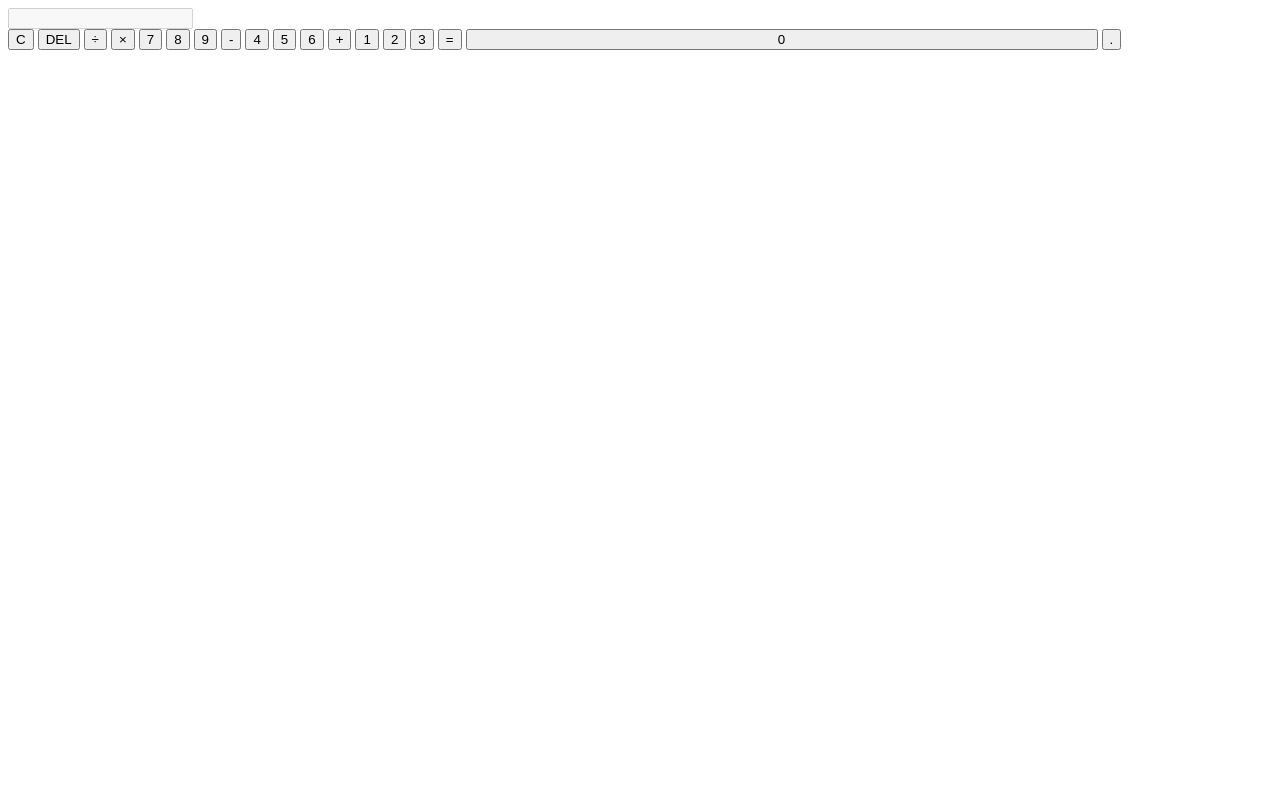
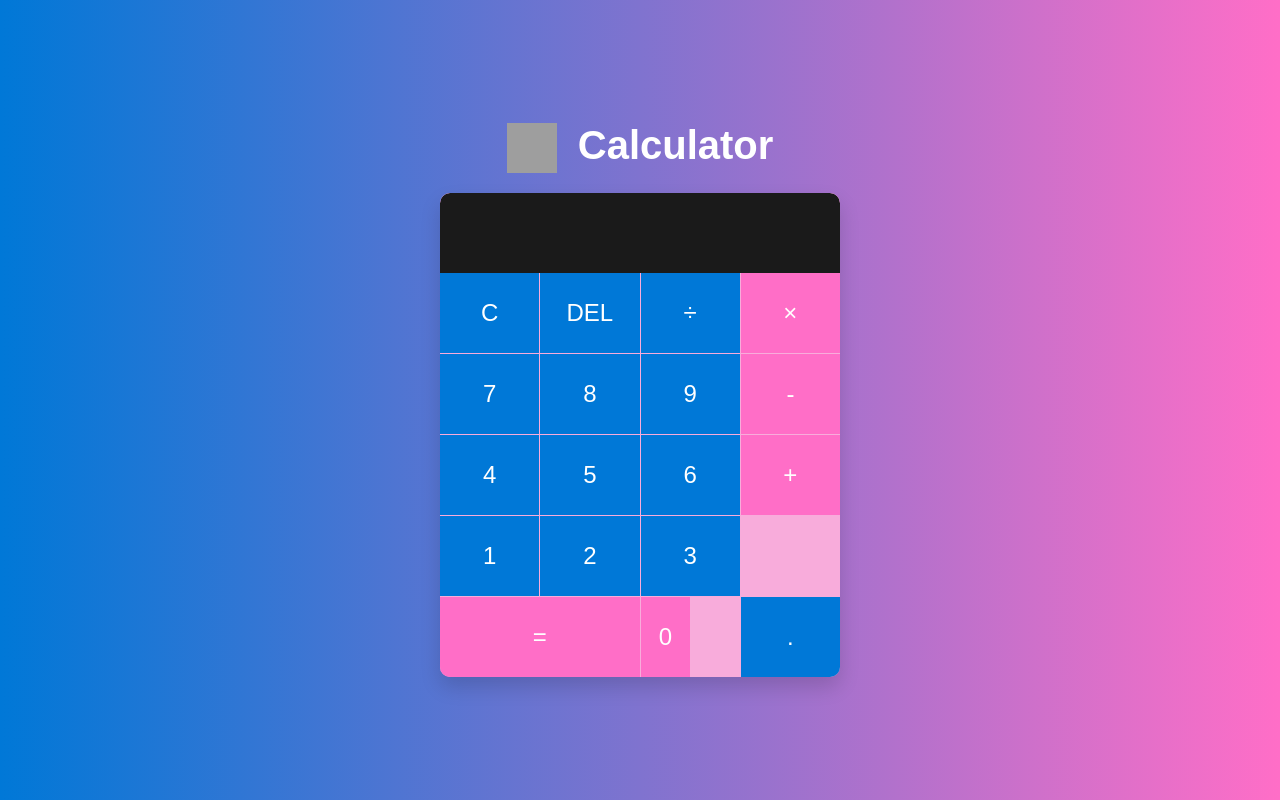
Before and after one commit to BerylKoko/Calculator-Project, a plain HTML site: page index.html in a window 1280 px wide. Drawn offline with Linux system fonts and the light colour scheme; grey boxes are pictures that could not be loaded.

Commit message:
gradient page calculator

```diff
--- a/index.html
+++ b/index.html
@@ -4,9 +4,14 @@
     <meta charset="UTF-8">
     <meta name="viewport" content="width=device-width, initial-scale=1.0">
     <title>Calculator</title>
-    <link rel="stylesheet" href="style.css">
+    <link rel="stylesheet" href="styles.css">
 </head>
 <body>
+    <header>
+        <img src="https://img.icons8.com/ios-filled/50/ffffff/calculator.png" alt="Calculator Icon">
+        Calculator
+    </header>
+
     <div class="calculator">
         <input type="text" id="display" disabled>
         <div class="buttons">
@@ -30,6 +35,7 @@
             <button onclick="appendNumber('.')">.</button>
         </div>
     </div>
+
     <script src="script.js"></script>
 </body>
 </html>
--- a/styles.css
+++ b/styles.css
@@ -1,3 +1,4 @@
+/* Reset basic styling */
 * {
     margin: 0;
     padding: 0;
@@ -7,31 +8,54 @@
 
 body {
     display: flex;
+    flex-direction: column;
+    align-items: center;
     justify-content: center;
-    align-items: center;
     height: 100vh;
-    background-color: #f3f4f6;
+    background: linear-gradient(to right, #0078D7, #ff6ec7); /* Blue and Pink background gradient */
+    color: #fff;
 }
 
+/* Header styling */
+header {
+    text-align: center;
+    font-size: 2.5em;
+    font-weight: bold;
+    margin-bottom: 20px;
+}
+
+header img {
+    width: 50px;
+    height: 50px;
+    vertical-align: middle;
+    margin-right: 10px;
+}
+
+/* Calculator container styling */
 .calculator {
-    width: 300px;
-    border: 1px solid #ccc;
+    width: 100%;
+    max-width: 400px;
     border-radius: 10px;
     overflow: hidden;
-    box-shadow: 0px 4px 8px rgba(0, 0, 0, 0.1);
+    background-color: #f8acdb;
+    box-shadow: 0px 10px 20px rgba(0, 0, 0, 0.15);
 }
 
+/* Display area styling */
 #display {
     width: 100%;
-    height: 60px;
-    background-color: #fff;
+    height: 80px;
+    padding: 20px;
+    font-size: 2em;
+    text-align: right;
+    background-color: #1a1a1a;
+    color: #00ffcc;
     border: none;
-    padding: 20px;
-    font-size: 24px;
-    text-align: right;
-    border-bottom: 1px solid #ccc;
+    outline: none;
+    border-radius: 10px 10px 0 0;
 }
 
+/* Button grid styling */
 .buttons {
     display: grid;
     grid-template-columns: repeat(4, 1fr);
@@ -39,30 +63,41 @@ body {
 }
 
 button {
-    height: 60px;
-    font-size: 18px;
-    background-color: #f0f0f0;
+    height: 80px;
+    font-size: 1.5em;
+    background-color: #0078D7; /* Blue buttons */
+    color: #fff;
     border: none;
     outline: none;
     cursor: pointer;
+    transition: background 0.3s;
 }
 
 button:hover {
-    background-color: #e0e0e0;
+    background-color: #005bb5; /* Darker blue on hover */
 }
 
 button:active {
-    background-color: #d0d0d0;
+    background-color: #004494; /* Even darker on click */
 }
 
-button:nth-child(4n) {
-    background-color: #fcbf49;
+/* Operator buttons in pink */
+button:nth-child(4n),
+button:nth-last-child(2) {
+    background-color: #ff6ec7; /* Pink for operators and equal button */
 }
 
-button:nth-child(4n):hover {
-    background-color: #fcb140;
+button:nth-child(4n):hover,
+button:nth-last-child(2):hover {
+    background-color: #ff5ab5; /* Darker pink on hover */
 }
 
-button:nth-child(4n):active {
-    background-color: #fc9f35;
+button:nth-child(4n):active,
+button:nth-last-child(2):active {
+    background-color: #ff479c; /* Darkest pink on click */
 }
+
+/* Wide zero button */
+button:nth-last-child(3) {
+    grid-column: span 2;
+}
```
